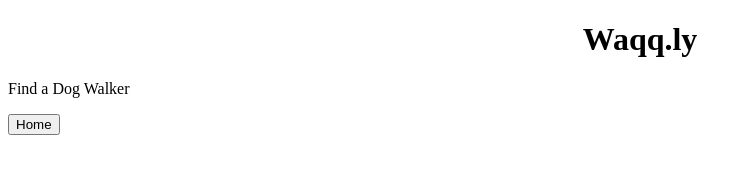
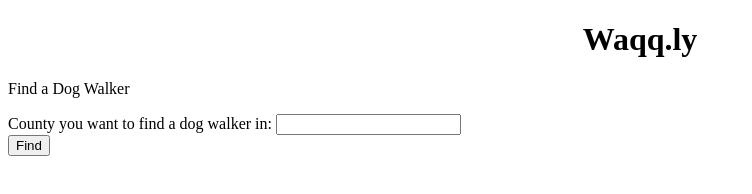
Before and after one commit to KatMiles/WaqqlyWebApp, a plain HTML site: page public/FindWalker.html in a window 1280 px wide. Shown: the whole page, without its empty margins (0-752 px from the left). Drawn offline with Linux system fonts and the light colour scheme.

Commit message:
Update FindWalker.html

```diff
--- a/public/FindWalker.html
+++ b/public/FindWalker.html
@@ -30,9 +30,12 @@
 <p>Find a Dog Walker</p>
 <body>
 
+<label for="entry1">County you want to find a dog walker in:</label>
+<input type="text" id="entry1" name="entry1">
+
 <body>
 <div>
-<button onclick="redirectToPage()";class="hover-button";style="background-color: #0076aa; color: white; padding: 10px 20px; border: none; cursor: pointer;">Home</button>
+<button onclick="redirectToPage()";class="hover-button";style="background-color: #0076aa; color: white; padding: 10px 20px; border: none; cursor: pointer;">Find</button>
 
 <script>
         function redirectToPage() {
```
